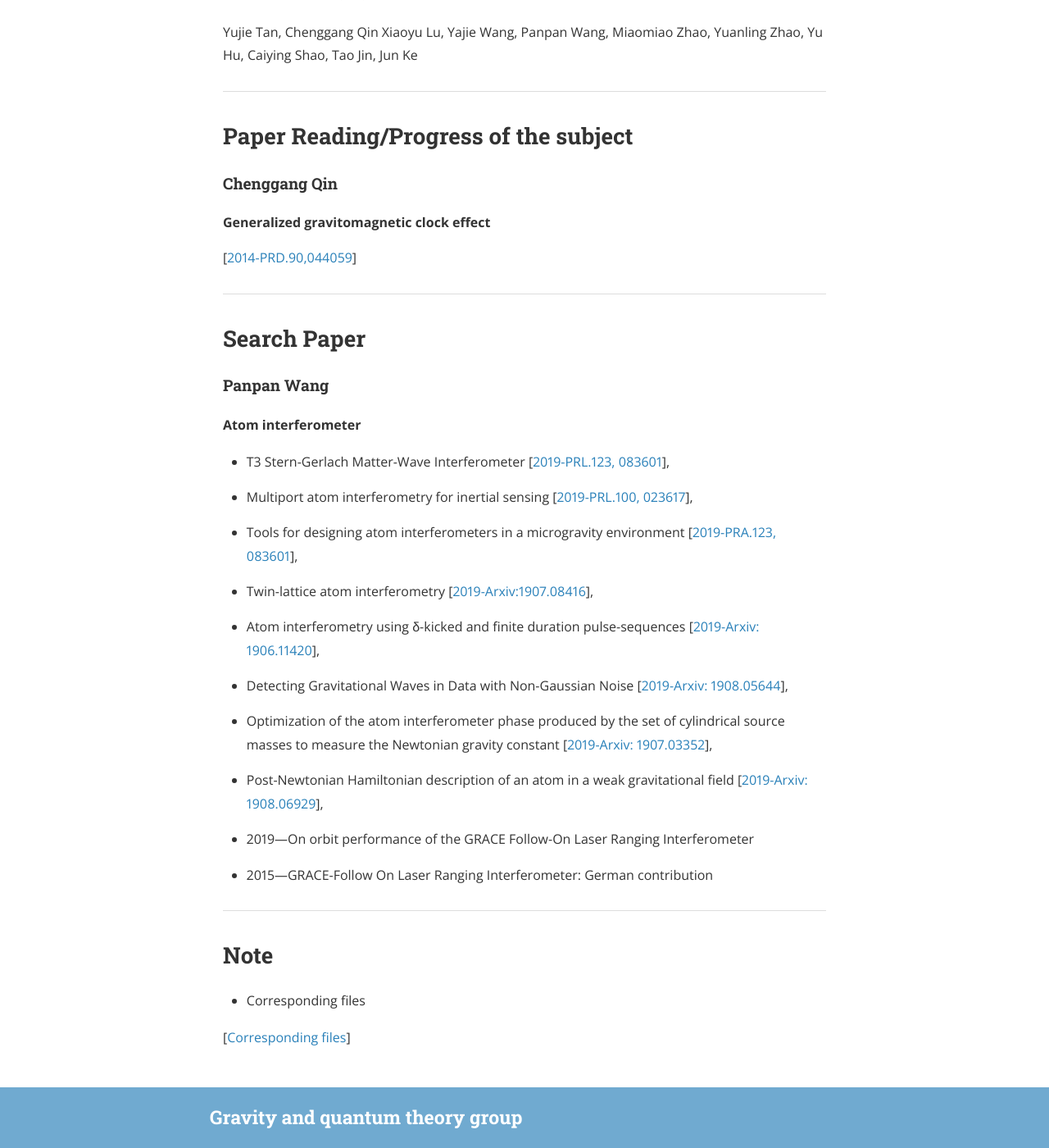
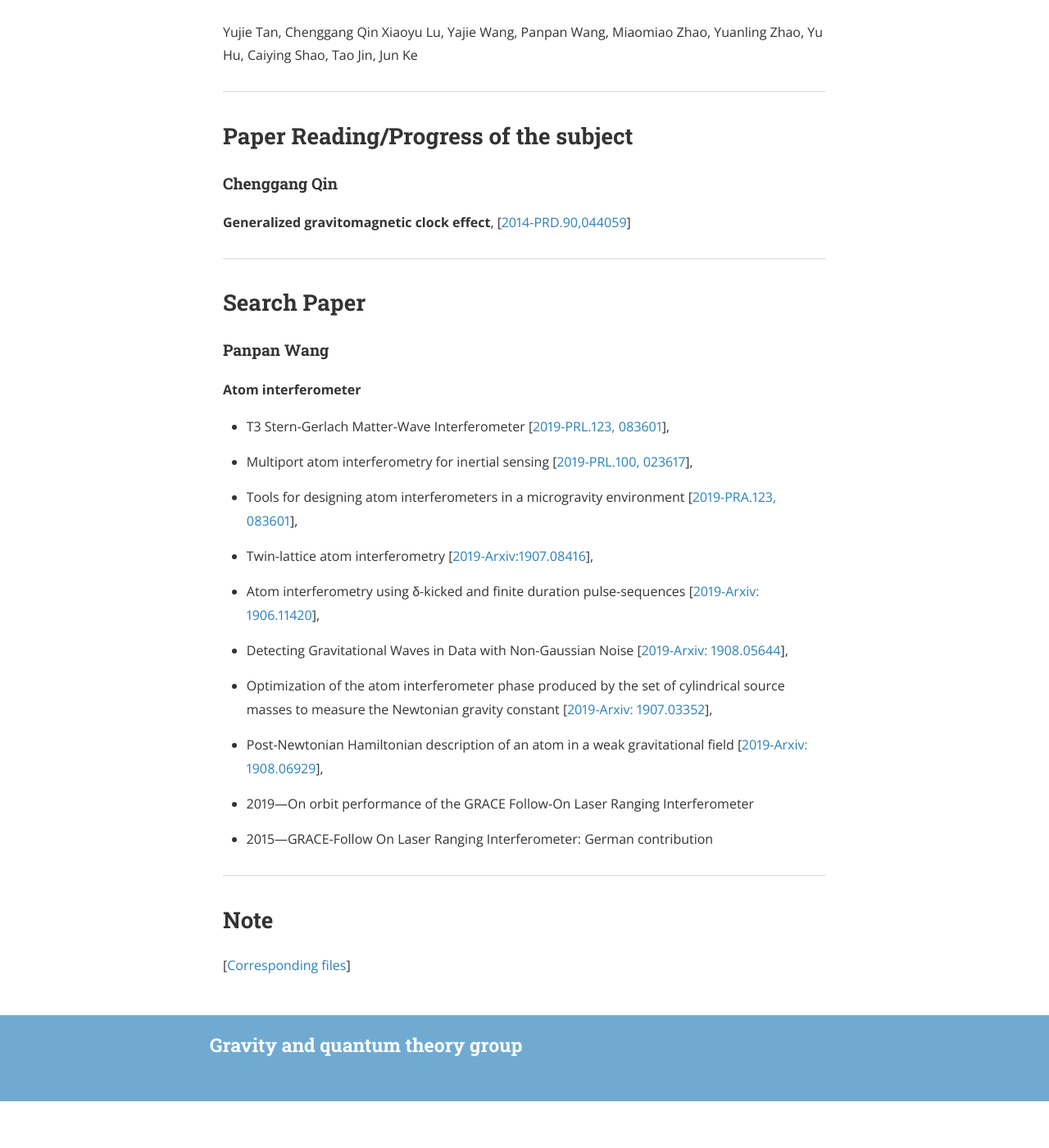
Before and after one commit to gravity-group/gravity-group.github.io, a Jekyll site: the page built from _posts/2019-08-26-group-meeting.md, in a window 1280 px wide and 1400 px high, scrolled down 381 px. Shown: the whole window at 82% size. Built offline with Jekyll 4.4.1, drawn with Linux system fonts in a browser that asks for light colours; nearby versions of some CDN libraries; after the commit the page ends 1724 px from its top, so only the background shows below that.

Commit message:
Update 2019-08-26-group-meeting.md

```diff
--- a/_posts/2019-08-26-group-meeting.md
+++ b/_posts/2019-08-26-group-meeting.md
@@ -16,9 +16,7 @@ Yujie Tan, Chenggang Qin Xiaoyu Lu, Yajie Wang, Panpan Wang, Miaomiao Zhao, Yuan
 
 #### Chenggang Qin
 
-**Generalized gravitomagnetic clock effect**
-
-[[2014-PRD.90,044059](https://journals.aps.org/prd/abstract/10.1103/PhysRevD.90.044059)]
+**Generalized gravitomagnetic clock effect**, [[2014-PRD.90,044059](https://journals.aps.org/prd/abstract/10.1103/PhysRevD.90.044059)]
 
 ---
 
@@ -62,6 +60,5 @@ Yujie Tan, Chenggang Qin Xiaoyu Lu, Yajie Wang, Panpan Wang, Miaomiao Zhao, Yuan
 
 
 ## Note
-- Corresponding files
 
 [[Corresponding files](https://mail.163.com/js6/main.jsp?sid=FABTcnArCrcSAwSWBXrrqIVMjXErgZSA&df=unknow#module=read.ReadModule%7C%7B%22area%22%3A%22normal%22%2C%22isThread%22%3Afalse%2C%22viewType%22%3A%22%22%2C%22id%22%3A%22201%3A1tbiyQoY0lQHGBUtTgAAs0%22%2C%22fid%22%3A1%7D)]
```
